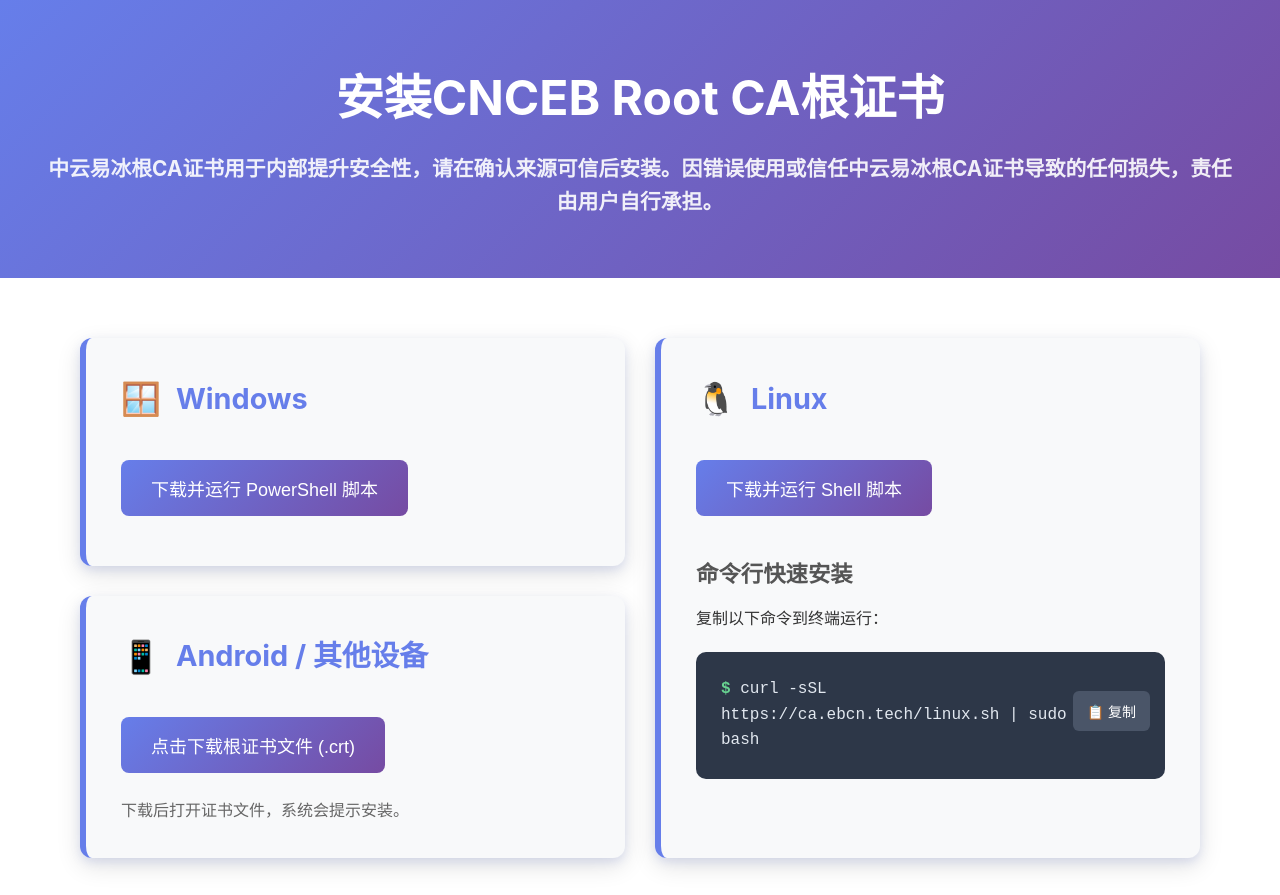
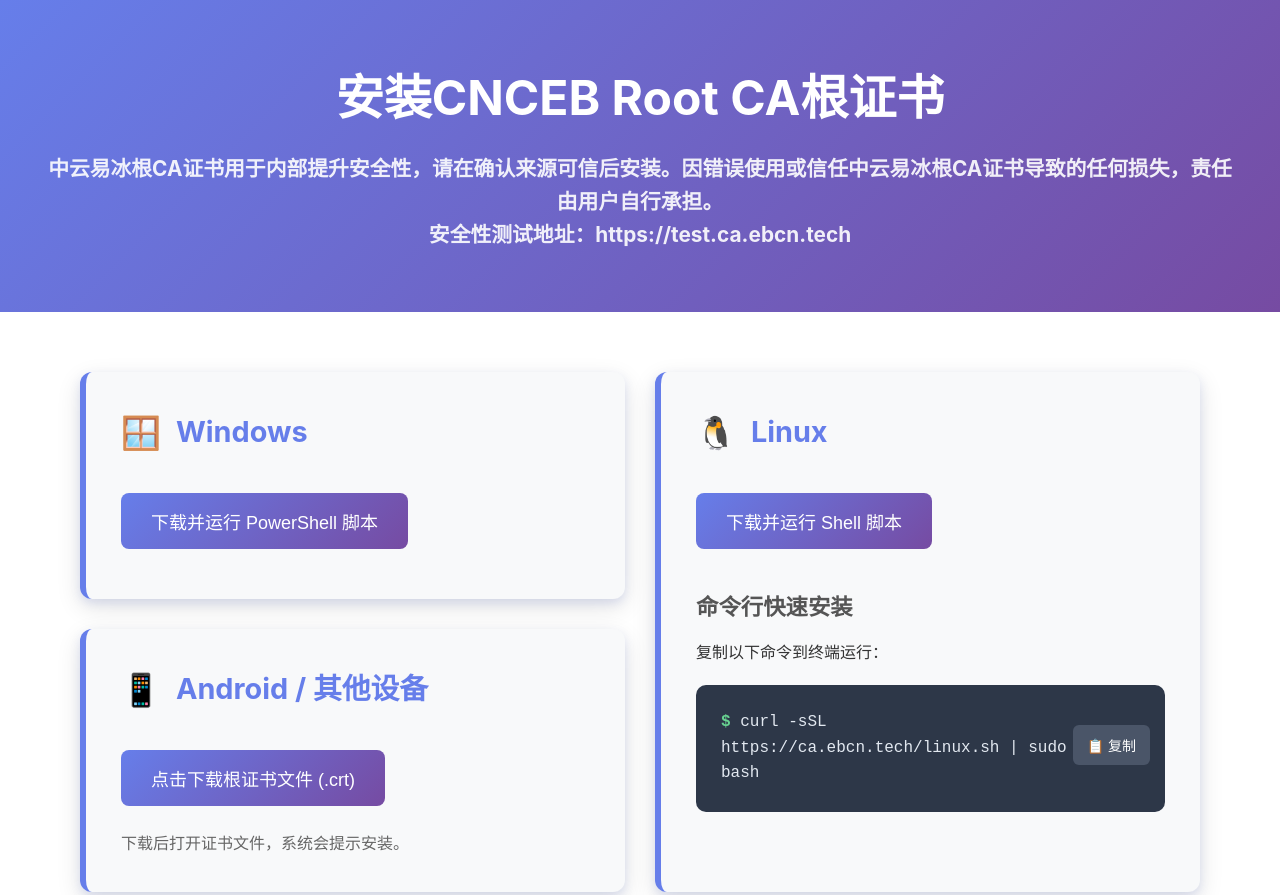
Before and after one commit to yunsen2025/cnceb-rootca-web, a plain HTML site: page index.html in a window 1280 px wide. Shown: the top 895 px of the page. Drawn offline with Linux system fonts and the light colour scheme.

Commit message:
添加安全性测试地址说明

```diff
--- a/index.html
+++ b/index.html
@@ -257,6 +257,7 @@ button:hover {
     <div class="header">
         <h1><strong>安装CNCEB Root CA根证书</strong></h1>
         <p><strong>中云易冰根CA证书用于内部提升安全性，请在确认来源可信后安装。因错误使用或信任中云易冰根CA证书导致的任何损失，责任由用户自行承担。</strong></p>
+        <p><strong>安全性测试地址：https://test.ca.ebcn.tech</strong></p>
     </div>
 
     <div class="content">
```
